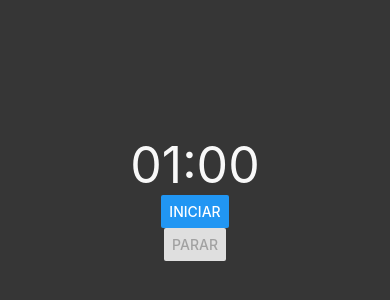
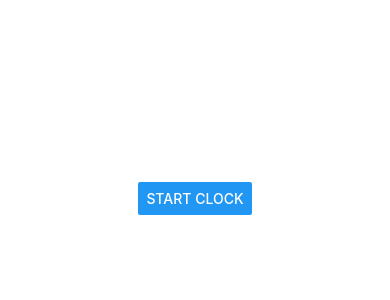
Before and after one commit to MarioPonte/DingClock, a React Native app: screen / in a window 390 px wide. Shown: the part 224-524 px from the top of the page. Built offline with nearby package versions, Linux system fonts and the light colour scheme.

Commit message:
starting the logic of chess clock

```diff
--- a/App.js
+++ b/App.js
@@ -1,59 +1,64 @@
 import React, { useState, useEffect } from 'react';
-import { View, Text, Button } from 'react-native';
-import { StatusBar } from 'expo-status-bar';
+import { View, Button } from 'react-native';
+import { MainView, PlayerButton, TextBtn } from "./components/styles";
 
-const TimerApp = () => {
-  const [seconds, setSeconds] = useState(60); // 5 minutos em segundos
-  const [isActive, setIsActive] = useState(false);
-  const [isFinished, setIsFinished] = useState(false);
+const ChessClock = () => {
+  const [player1Time, setPlayer1Time] = useState(300); // Initial Time
+  const [player2Time, setPlayer2Time] = useState(300);
+  const [activePlayer, setActivePlayer] = useState(0); // 0 for nobody, 1 for player 1, 2 for player 2
 
   useEffect(() => {
     let interval;
 
-    if (isActive) {
+    if (activePlayer !== 0 && player1Time > 0 && player2Time > 0) {
       interval = setInterval(() => {
-        setSeconds((prevSeconds) => {
-          const newSeconds = prevSeconds - 1;
-
-          if (newSeconds <= 0) {
-            setIsActive(false);
-            setIsFinished(true);
-            clearInterval(interval);
-            return 0;
-          }
-
-          return newSeconds;
-        });
+        if (activePlayer === 1) {
+          setPlayer1Time((prevTime) => prevTime - 1);
+        } else {
+          setPlayer2Time((prevTime) => prevTime - 1);
+        }
       }, 1000);
     }
 
     return () => clearInterval(interval);
-  }, [isActive]);
+  }, [activePlayer, player1Time, player2Time]);
 
-  const startTimer = () => {
-    setIsActive(true);
-    setIsFinished(false);
+  const startClock = (player) => {
+    setActivePlayer(player);
   };
 
-  const stopTimer = () => {
-    setIsActive(false);
-    setSeconds(300); // Reinicia o timer para 5 minutos
+  const switchPlayer = () => {
+    setActivePlayer((prevPlayer) => (prevPlayer === 1 ? 2 : 1));
   };
 
-  const formatTime = (timeInSeconds) => {
-    const minutes = Math.floor(timeInSeconds / 60);
-    const seconds = timeInSeconds % 60;
+  const resetClock = () => {
+    setPlayer1Time(300);
+    setPlayer2Time(3010);
+    setActivePlayer(0);
+  };
+
+  const formatTime = (time) => {
+    const minutes = Math.floor(time / 60);
+    const seconds = time % 60;
     return `${String(minutes).padStart(2, '0')}:${String(seconds).padStart(2, '0')}`;
   };
 
   return (
-    <View style={{ flex: 1, justifyContent: 'center', alignItems: 'center', backgroundColor: '#363636' }}>
-      <Text style={{ color: '#F8F8F8', fontSize: 50 }}>{formatTime(seconds)}</Text>
-      <Button title="Iniciar" onPress={startTimer} disabled={isActive || isFinished} />
-      <Button title="Parar" onPress={stopTimer} disabled={!isActive && !isFinished} />
-      <StatusBar/>
-    </View>
+    <MainView>
+      {activePlayer === 0 ? (
+        <Button title="Start Clock" onPress={() => startClock(1)} />
+      ) : (
+        <>
+          <PlayerButton onPress={switchPlayer} disabled={activePlayer == 1 ? true : false}>
+            <TextBtn>{formatTime(player2Time)}</TextBtn>
+          </PlayerButton>
+          <PlayerButton onPress={switchPlayer} disabled={activePlayer == 2 ? true : false}>
+            <TextBtn>{formatTime(player1Time)}</TextBtn>
+          </PlayerButton>
+        </>
+      )}
+    </MainView>
   );
 };
 
-export default TimerApp;
+export default ChessClock;
--- /dev/null
+++ b/components/styles.js
@@ -0,0 +1,20 @@
+import styled from "styled-components/native";
+
+export const MainView = styled.View`
+    flex: 1;
+    justify-content: center;
+    align-items: center;
+`;
+
+export const PlayerButton = styled.TouchableOpacity`
+    background-color: ${({ disabled }) => !disabled ? '#DC2F2F' : '#363636'};
+    width: 100%;
+    height: 50%;
+    justify-content: center;
+    align-items: center;
+`;
+
+export const TextBtn = styled.Text`
+    color: white;
+    font-size: 50px;
+`;
--- a/package.json
+++ b/package.json
@@ -12,7 +12,8 @@
     "expo": "^49.0.17",
     "expo-status-bar": "~1.6.0",
     "react": "18.2.0",
-    "react-native": "0.72.6"
+    "react-native": "0.72.6",
+    "styled-components": "^6.1.1"
   },
   "devDependencies": {
     "@babel/core": "^7.20.0"
```
Also changed, not shown: 1 other file (tests, documents, lock files or other folders).
